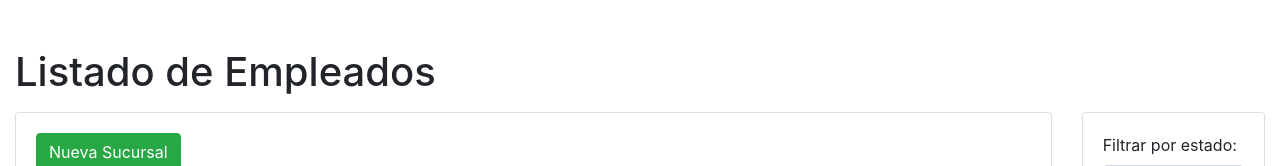
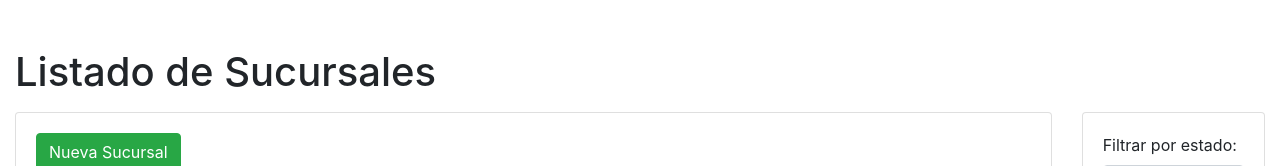
Before and after one commit to kevinMejia6/CrudEmpleados, a CodeIgniter app: the page made by application/views/ViewSucursales/Sucursales.php in a window 1280 px wide. Shown: the part 104-270 px from the top of the page. Run offline with CodeIgniter, Linux system fonts and the light colour scheme; data that the repository does not hold is empty; some libraries are stand-ins or nearby versions.

Commit message:
Update Sucursales.php

```diff
--- a/application/views/ViewSucursales/Sucursales.php
+++ b/application/views/ViewSucursales/Sucursales.php
@@ -7,7 +7,7 @@
 
     ?>
 
-<h1 class="mt-4 mb-3">Listado de Empleados</h1>
+<h1 class="mt-4 mb-3">Listado de Sucursales</h1>
 <div class="row">
     <div class="col-lg-10">
         <div class="card">
```
